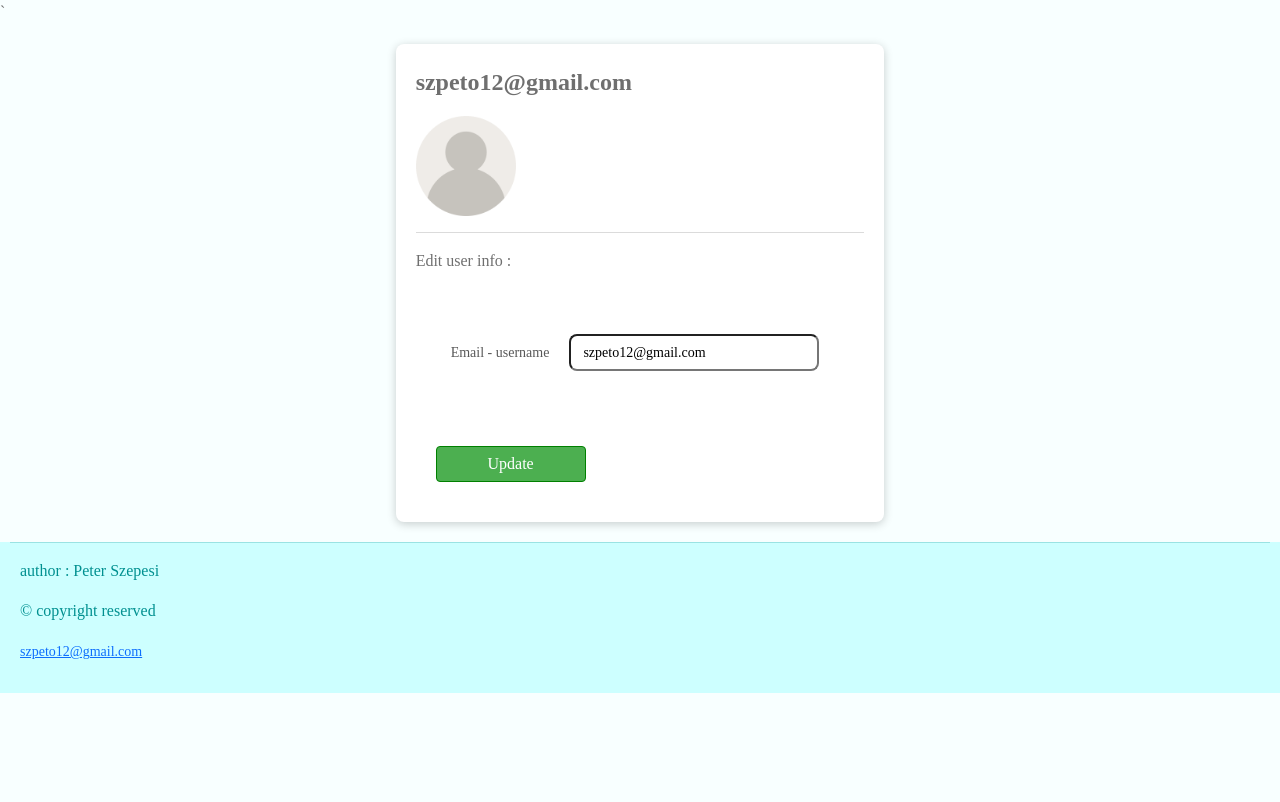
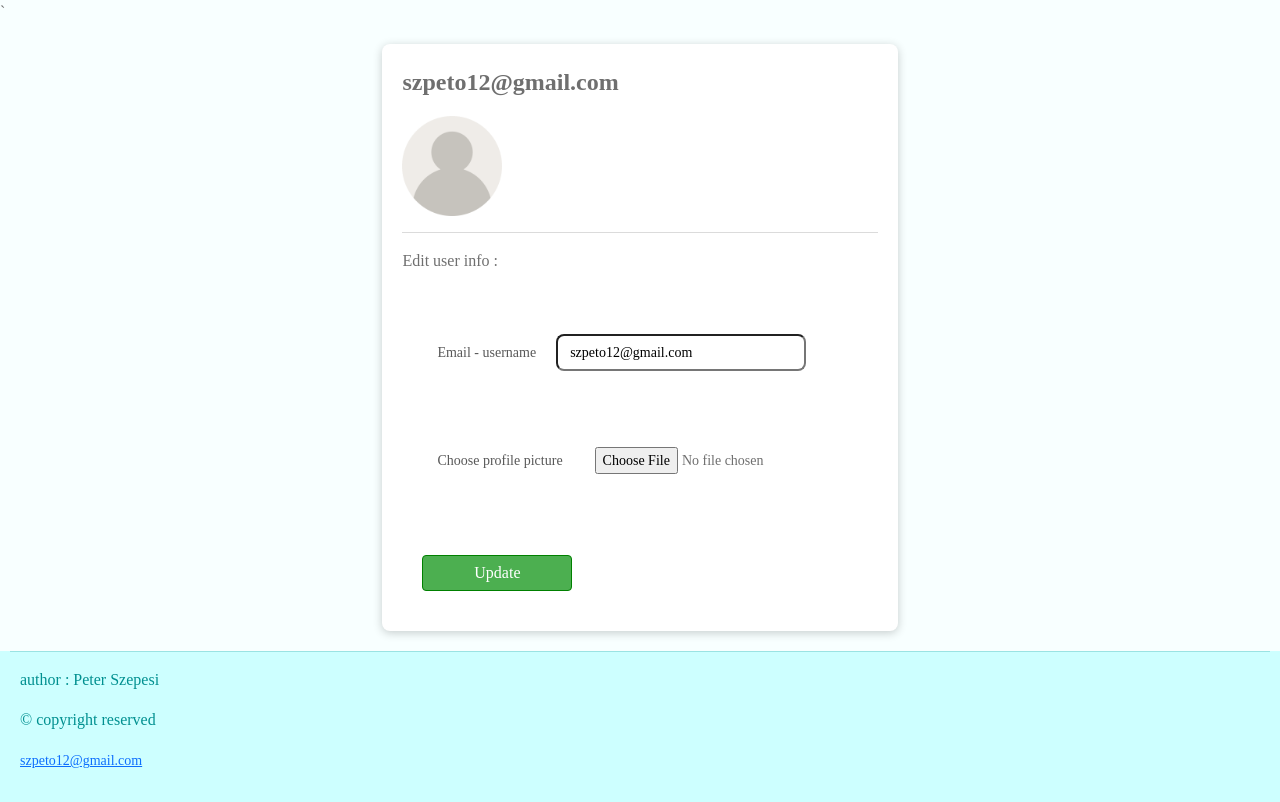
Before and after one commit to SzPeto/Python-Flask-website, a Flask app: page /user in a window 1280 px wide. Shown: the part 60-862 px from the top of the page. Before the commit the page ends 753 px from the top, so only its background shows below. Run offline with Flask 3, Linux system fonts and the light colour scheme; a user stored in the database is signed in; some libraries are stand-ins or nearby versions.

Commit message:
Version v0.5.2.2

```diff
--- a/routes.py
+++ b/routes.py
@@ -139,12 +139,16 @@ def user():
     if request.method == "POST":
         if form.validate_on_submit():
             current_user.email_username = form.email_username.data
+            print(f"{form.picture_file.data}")
             db.session.commit()
             flash("Account successfully updated!", "success")
         else:
             if form.email_username.errors:
                 for error in form.email_username.errors:
                     flash(f"Email - username : {error}", "warning")
+            if form.picture_file.errors:
+                for error in form.picture_file.errors:
+                    flash(f"Profile picture : {error}", "warning")
 
     # Setting the value of input field to be the current_user.email_username
     form.email_username.data = current_user.email_username
--- a/static/Styles/styles.css
+++ b/static/Styles/styles.css
@@ -439,6 +439,17 @@ input[type="text"] {
     margin: 15px;
 }
 
+.picture-file-input {
+    font-size: 14px;
+    font-weight: 300;
+    border-radius: 8px;
+    padding: 6px 12px;
+    width: 250px;        /* preferred width (usually fills container) */
+    max-width: 300px;   /* maximum width */
+    min-width: 80px;   /* minimal width */
+    margin: 15px;
+}
+
 /* Labels and icons ****************************************************************************************** */
 .current-weather-label {
     font-size: 25px;
@@ -543,7 +554,14 @@ input[type="text"] {
     font-weight: bold;
 }
 
-.edit-input-label{
+.edit-input-label {
+    margin: auto 5px;
+    font-size: 14px;
+    font-weight: 200;
+    color: rgb(88, 88, 88);
+}
+
+.picture-file-input-label {
     margin: auto 5px;
     font-size: 14px;
     font-weight: 200;
--- a/templates/user.html
+++ b/templates/user.html
@@ -6,12 +6,16 @@
         <img src="{{ current_user.image_file }}" width="100">
         <hr>
         <p>Edit user info : </p>
-        <form method="POST" action="{{ url_for('user') }}">
+        <form method="POST" action="{{ url_for('user') }}" enctype="multipart/form-data">
             {{ form.hidden_tag() }}
             <div class="base-v-box">
                 <div class="base-h-box">
                     {{ form.email_username.label(class="edit-input-label") }}
                     {{ form.email_username(class="edit-input") }}
+                </div>
+                <div class="base-h-box">
+                    {{ form.picture_file.label(class="picture-file-input-label") }}
+                    {{ form.picture_file(class="picture-file-input") }}
                 </div>
                 {{ form.submit(class="update-user-button") }}
             </div>
--- a/validators.py
+++ b/validators.py
@@ -1,4 +1,5 @@
 from flask_wtf import FlaskForm
+from flask_wtf.file import FileField, FileAllowed
 from wtforms import StringField, PasswordField, SubmitField, BooleanField, ValidationError
 from wtforms.validators import DataRequired, Length, Email, EqualTo, length
 from flask_login import current_user
@@ -29,6 +30,7 @@ class LoginForm(FlaskForm):
 
 class UpdateForm(FlaskForm):
     email_username = StringField("Email - username", validators=[DataRequired(), Email()])
+    picture_file = FileField("Choose profile picture", validators=[FileAllowed(["jpg", "png"])])
     submit = SubmitField("Update")
 
     def validate_email_username(self, email_username):
```
Also changed, not shown: 1 other file.
